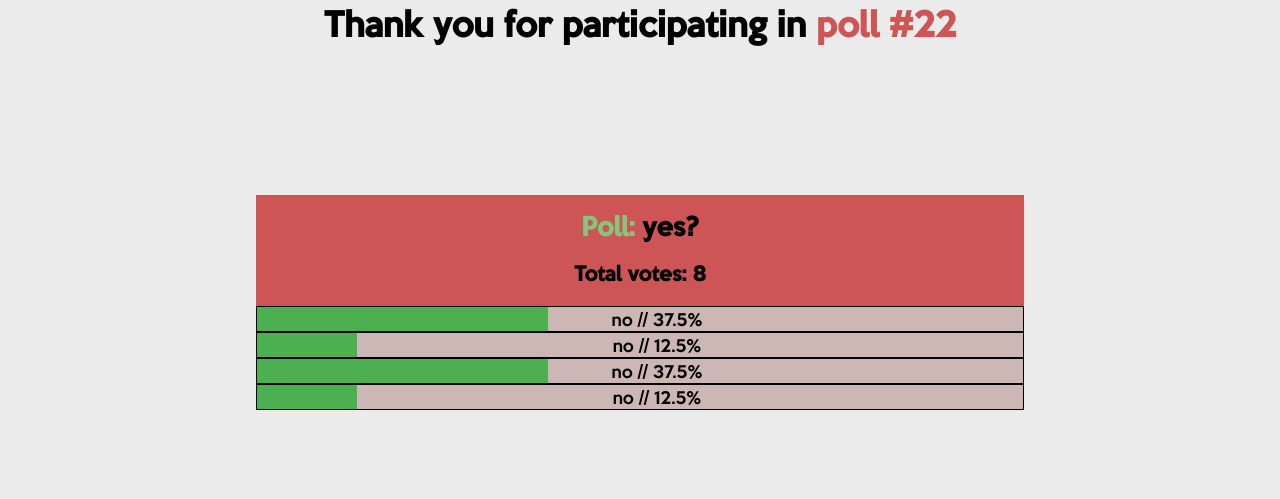
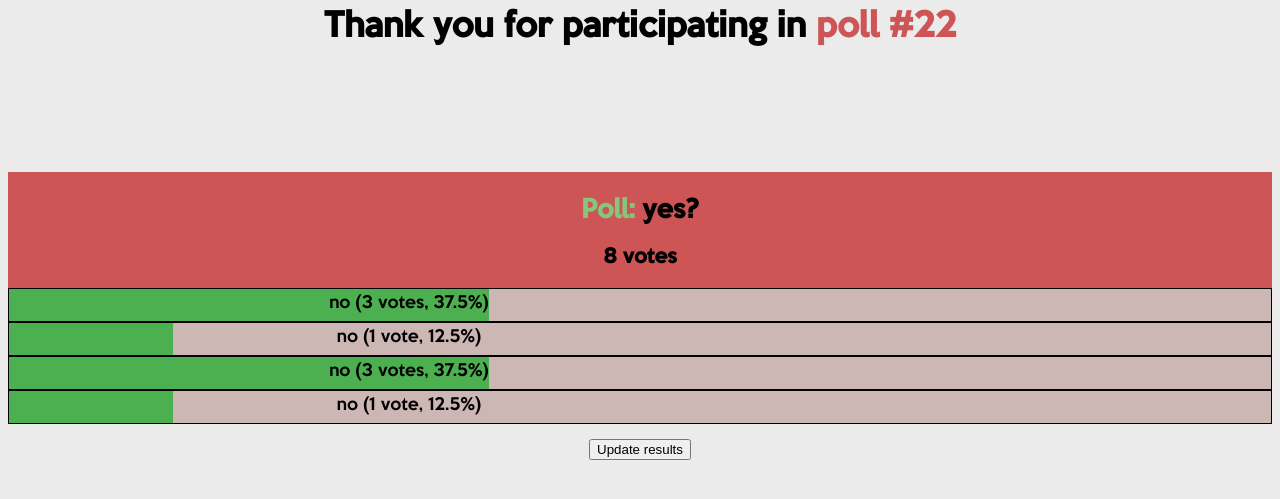
Before and after one commit to ahmedsakr/onepoll, a Django app: page /22/results/ in a window 1280 px wide. Shown: the top 499 px of the page. Run offline with Django 3.2, Linux system fonts and the light colour scheme; data comes from the database, SQL or seed files in the repository; both versions use the stored data as it was after the commit; some libraries are stand-ins or nearby versions.

Commit message:
Implemented update feature in results

```diff
--- a/mysite/settings.py
+++ b/mysite/settings.py
@@ -25,7 +25,7 @@ SECRET_KEY = '@90a$esd0yo2so654svq!=l_4l_xfql7de=g-g3q-*b@5l$w*8'
 # SECURITY WARNING: don't run with debug turned on in production!
 DEBUG = True
 
-ALLOWED_HOSTS = ['.herokuapp.com']
+ALLOWED_HOSTS = []
 
 
 # Application definition
--- a/mysite/wsgi.py
+++ b/mysite/wsgi.py
@@ -11,7 +11,6 @@ import os
 
 from django.core.wsgi import get_wsgi_application
 from whitenoise.django import DjangoWhiteNoise
-
 os.environ.setdefault("DJANGO_SETTINGS_MODULE", "mysite.settings")
 
 application = get_wsgi_application()
--- a/polls/static/js/results.js
+++ b/polls/static/js/results.js
@@ -19,6 +19,89 @@ function loadResults(total_votes, total_choices) {
         } else {
             elem.style['text-indent'] = '0em';
             clearInterval(interval);
+            $ ('#update').removeAttr('disabled');
         }
     }, 10);
 }
+
+function update(pid, updateUrl) {
+    var elemBtn = document.getElementById("update");
+
+    // disable the user from requesting another update until this ongoing
+    // request is finalized.
+    elemBtn.setAttribute('disabled', '');
+
+    // acquire the csrf token, and set the request header to it
+    // NOTE: failing to do this will result in a 403 forbidden repsonse from
+    // the Django server
+    var csrftoken = getCookie('csrftoken');
+    $.ajaxSetup({
+        beforeSend: function(xhr, settings) {
+            if (!requiresCsrfProtection(settings.type) && !this.crossDomain) {
+                xhr.setRequestHeader("X-CSRFToken", csrftoken);
+            }
+        }
+    });
+
+    // POST a request to the server for the latest results on the poll
+    $.ajax({
+        type:"POST",
+        url: updateUrl,
+        data: {
+            "request": 'update',
+        },
+
+        success: function(data, status) {
+            var choices = data.split(';')
+            var total_votes = 0;
+            for (var i = 0; i < choices.length; i++) {
+                var choice = choices[i];
+
+                var votes = parseInt(choice.split('=')[1]);
+                var elem = document.getElementById('foreground' + (i+1));
+                elem.style.width = '0%';
+                $( '#foreground' + (i + 1) + ' p').text(choice.split('=')[0]);
+                elem.setAttribute('value', votes);
+                total_votes += votes;
+            }
+            $( '#results h3' ).text(total_votes + ' vote' + pluralize(total_votes));
+            loadResults(total_votes, i);
+        }
+    });
+}
+
+/**
+ * Acquires the value of a cookie.
+ */
+function getCookie(name) {
+    if (document.cookie && document.cookie !== '') {
+        var cookies = document.cookie.split(';');
+
+        for (var i = 0; i < cookies.length; i++) {
+            var cookie = cookies[i].trim();
+
+            if ((name + '=') === cookie.substring(0, name.length + 1)) {
+                return decodeURIComponent(cookie.substring(name.length + 1));
+            }
+        }
+    }
+
+    return null;
+}
+
+/**
+ * GET, HEAD, OPTIONS, and TRACE all do not require a csrf protection, this
+ * method tests whether the method requires csrf protection
+ */
+function requiresCsrfProtection(method) {
+    return (/^(GET|HEAD|OPTIONS|TRACE)$/.test(method));
+}
+
+
+function pluralize(amount) {
+    if (amount > 1) {
+        return 's';
+    } else {
+        return '';
+    }
+}
--- a/polls/static/polls/results.css
+++ b/polls/static/polls/results.css
@@ -12,10 +12,10 @@ body {
 
 #results {
     margin-top: 10%;
-    position: absolute;
+    margin-bottom: 15px;
     background-color: #CD5555;
-    width: 60%;
-    right: 20%;
+    width: 100%;
+    padding-top: 5px;
 }
 
 #results h2:before {
@@ -28,7 +28,7 @@ body {
     position: relative;
     background-color: #CDB7B5;
     border: solid black 1px;
-    height: 1.5em;
+    height: 2em;
 }
 
 #results .foreground {
@@ -36,13 +36,12 @@ body {
     width: 0%;
     background-color: #4CAF50;
     text-indent: -1000em;
-    text-align: center;
-    height: 1.5em;
+    height: 2em;
 }
 
 #results p {
     position: absolute;
     margin: 5 auto;
     width: 800px;
-    height: 1.5em;
+    height: 2em;
 }
--- a/polls/templates/polls/results.html
+++ b/polls/templates/polls/results.html
@@ -5,6 +5,7 @@
     <title>Results</title>
     <link rel="stylesheet" type="text/css" href="{% static 'polls/results.css' %}"/>
     <script src="{% static 'js/results.js' %}"></script>
+    <script src="https://ajax.googleapis.com/ajax/libs/jquery/3.1.0/jquery.min.js"></script>
 </head>
 
 <body onload="loadResults({{ question.get_total_votes }}, {{ question.choice_set.count }});">
@@ -12,14 +13,15 @@
 
     <div id="results">
         <h2>{{ question.question_text }}</h2>
-        <h3>Total votes: {{ question.get_total_votes }}</h3>
+        <h3>{{ question.get_total_votes }} vote{{ question.get_total_votes|pluralize }}</h3>
         {% for choice in question.choice_set.all %}
             <div id="background{{ forloop.counter }}" class="background">
                 <div id="foreground{{ forloop.counter }}" class="foreground" value={{ choice.votes }}>
-                    <p>{{ choice.choice_text }} // {{ choice.votes|percentage:question.get_total_votes }}%</p>
+                    <p>{{ choice.choice_text }} ({{ choice.votes }} vote{{ choice.votes|pluralize }}, {{ choice.votes|percentage:question.get_total_votes }}%)</p>
                 </div>
             </div>
         {% endfor %}
-        </ul>
     </div>
+
+    <input type='button' value='Update results' onclick="update({{ question.id }}, '{% url 'polls:results' question.id %}')" id="update" disabled/>
 </body>
--- a/polls/urls.py
+++ b/polls/urls.py
@@ -7,7 +7,7 @@ urlpatterns = [
     url(r'^$', views.IndexView.as_view(), name='index'),
     url(r'^(?P<pk>[0-9]+)/$', views.DetailView.as_view(), name='detail'),
     url(r'^public/$', views.public, name='public'),
-    url(r'^(?P<pk>[0-9]+)/results/$', views.ResultsView.as_view(), name='results'),
+    url(r'^(?P<question_id>[0-9]+)/results/$', views.results, name='results'),
     url(r'^(?P<question_id>[0-9]+)/vote/$', views.vote, name='vote'),
     url(r'^new/$', views.new, name='new'),
     url(r'^new/submit/$', views.submit, name='submit'),
--- a/polls/views.py
+++ b/polls/views.py
@@ -22,9 +22,29 @@ class DetailView(generic.DetailView):
     template_name = 'polls/detail.html'
 
 
-class ResultsView(generic.DetailView):
-    model = Question
-    template_name = 'polls/results.html'
+def results(request, question_id):
+    question = get_object_or_404(Question, id=question_id)
+    template = 'polls/results.html'
+
+    if request.POST.get('request') == 'update':
+        count = 1
+        data = ''
+        for choice in question.choice_set.all():
+            if count < question.choice_set.count():
+                data += "%s (%d vote%s, %%)=%d;" % (choice.choice_text, choice.votes, pluralize(choice.votes), choice.votes)
+            else:
+                data += "%s (%d vote%s, %%)=%d" % (choice.choice_text, choice.votes, pluralize(choice.votes), choice.votes)
+            count += 1
+
+        return HttpResponse(data)
+    else:
+        return render(request, template, { 'question': question});
+
+def pluralize(votes):
+    if votes > 1:
+        return 's'
+    else:
+        return ''
 
 def vote(request, question_id):
     question = get_object_or_404(Question, pk=question_id)
```
Also changed, not shown: db.sqlite3.
